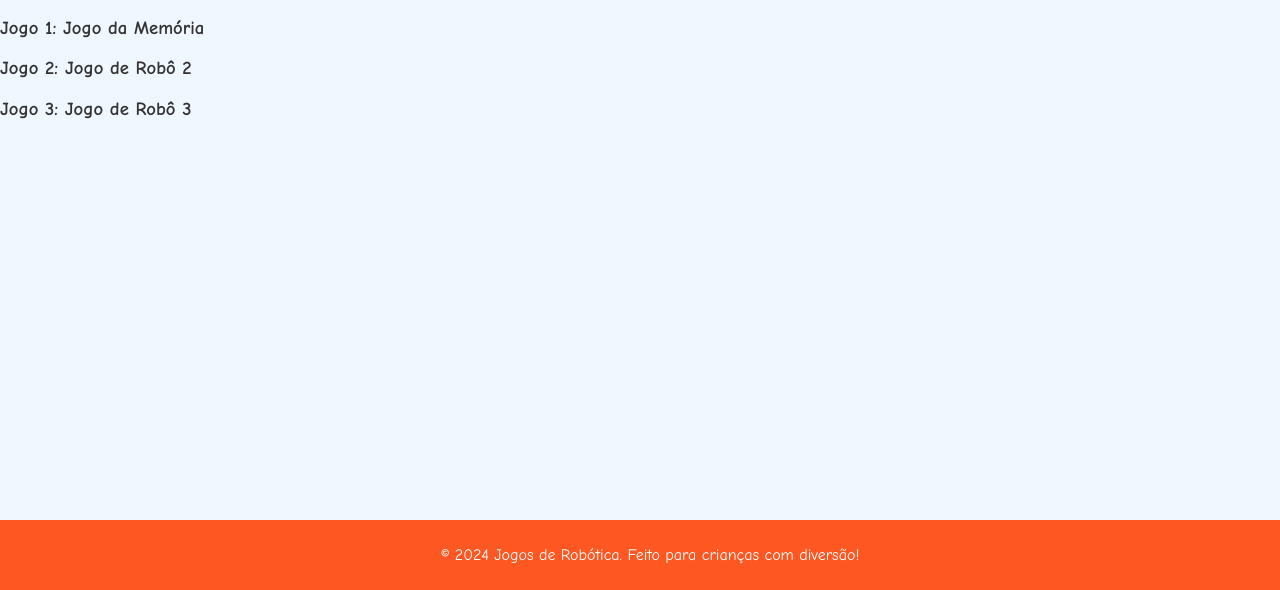
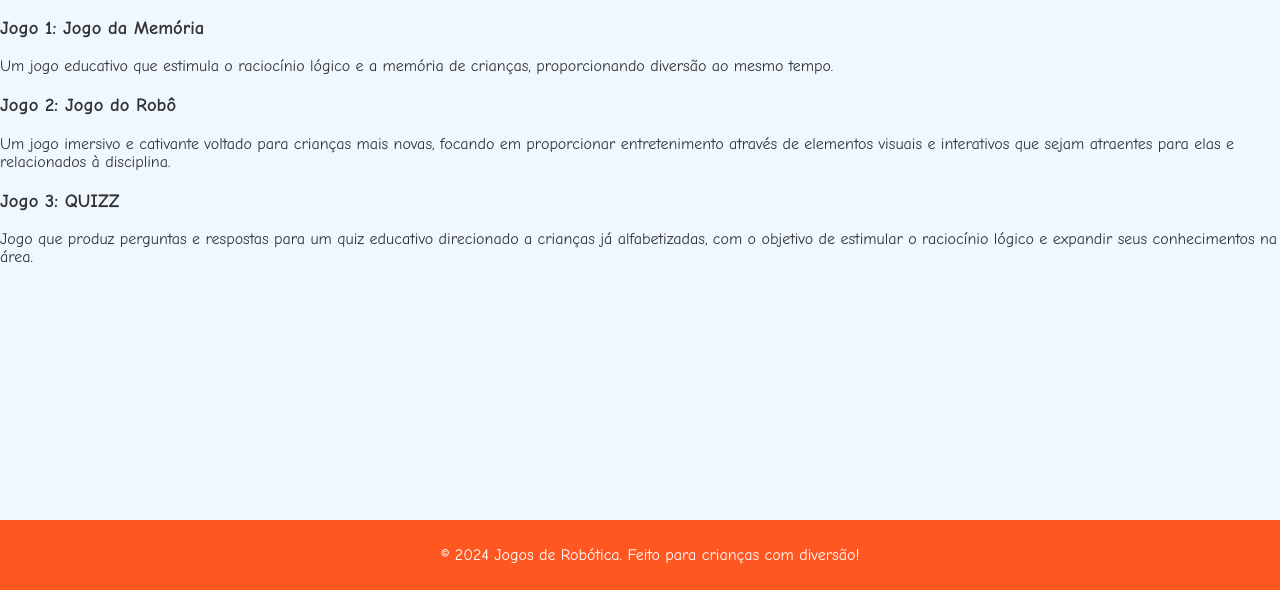
Before and after one commit to LeticiaNovaesAntunes/RoboLearn, a plain HTML site: page docs/jogos.html in a window 1280 px wide. Shown: the part 210-800 px from the top of the page. Drawn offline with Linux system fonts and the light colour scheme.

Commit message:
Update jogos.html

```diff
--- a/docs/jogos.html
+++ b/docs/jogos.html
@@ -22,13 +22,13 @@
     <h2>Descrição dos Jogos</h2>
     <div class="game-description">
       <h3>Jogo 1: Jogo da Memória</h3>
-      <p><!-- Escreva aqui a descrição do primeiro jogo --></p>
+      <p>Um jogo educativo que estimula o raciocínio lógico e a memória de crianças, proporcionando diversão ao mesmo tempo.</p>
 
-      <h3>Jogo 2: Jogo de Robô 2</h3>
-      <p><!-- Escreva aqui a descrição do segundo jogo --></p>
+      <h3>Jogo 2: Jogo do Robô</h3>
+      <p>Um jogo imersivo e cativante voltado para crianças mais novas, focando em proporcionar entretenimento através de elementos visuais e interativos que sejam atraentes para elas e relacionados à disciplina.</p>
 
-      <h3>Jogo 3: Jogo de Robô 3</h3>
-      <p><!-- Escreva aqui a descrição do terceiro jogo --></p>
+      <h3>Jogo 3: QUIZZ</h3>
+      <p>Jogo que produz perguntas e respostas para um quiz educativo direcionado a crianças já alfabetizadas, com o objetivo de estimular o raciocínio lógico e expandir seus conhecimentos na área. </p>
     </div>
   </section>
 
```
